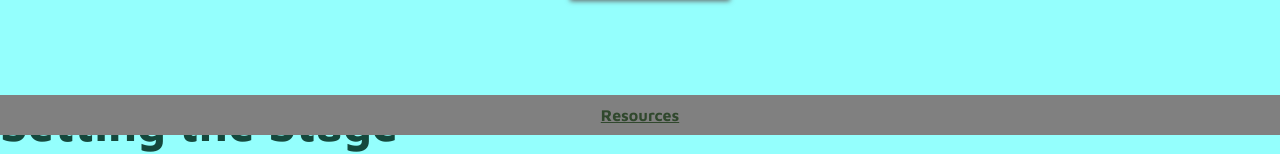
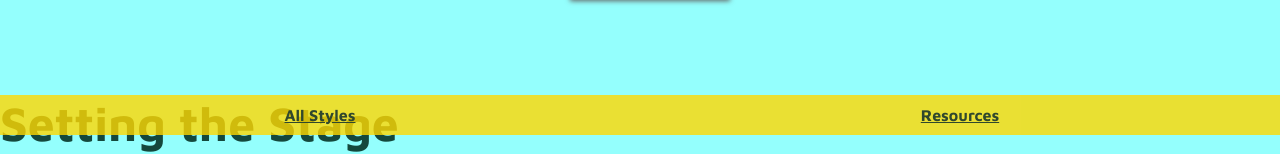
Before and after one commit to cyber-adr/comp1054-project, a plain HTML site: page stylestage.html in a window 1280 px wide. Shown: the part 665-819 px from the top of the page. Drawn offline with Linux system fonts and the light colour scheme.

Commit message:
Fix bottom navbar position.

```diff
--- a/style.css
+++ b/style.css
@@ -187,7 +187,6 @@ nav {
   position: fixed;
   top: 0;
   width: 100vw;
-  background-color: rgba(255, 217, 0, 0.8);
 }
 
 nav>ul {
@@ -200,12 +199,22 @@ nav>ul {
 
 nav li {
   width: 100%;
+  background-color: rgba(255, 217, 0, 0.8);
 }
 
 nav li:nth-child(n + 5) {
+  /* display:inline-flex; */
   position: absolute;
-  top: 95vh;
-  background-color: grey;
+  top: calc(100vh - 40px);
+}
+nav li:nth-child(6) {
+  width: 50vw;
+  left: 50vw;
+
+}
+nav li:nth-child(5) {
+  width: 50vw;
+  left: 0;
 }
 
 nav a {
```
